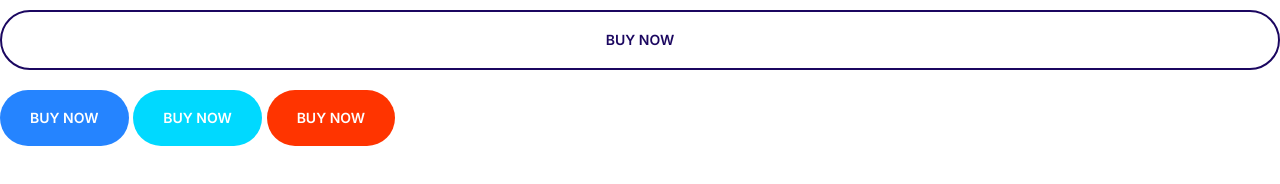
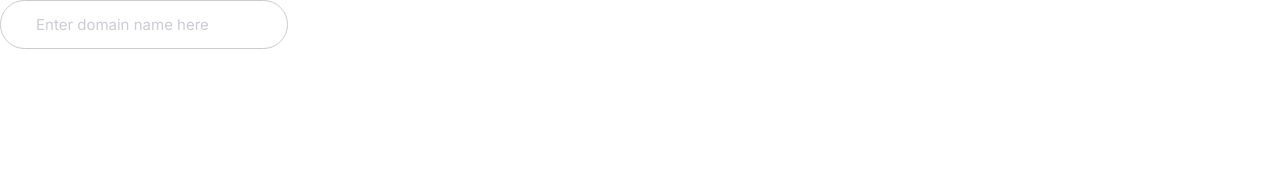
Before and after one commit to Coding-with-Echo/Echofied, a plain HTML site: page index.html in a window 1280 px wide. Drawn offline with Linux system fonts and the light colour scheme.

Commit message:
Building the input component

```diff
--- a/css/style.css
+++ b/css/style.css
@@ -233,3 +233,23 @@ p {
     font-size: 1.4rem;
   }
 }
+
+/* input */
+.input {
+  font-size: 2rem;
+  border-radius: 30px;
+  color: var(--color-headings);
+  padding: 1.5rem 3.5rem;
+  border: 1px solid #ccc;
+  outline: 0;
+}
+
+::placeholder {
+  color: #cdcbd7;
+}
+
+@media screen and (min-width: 1024px) {
+  .input {
+    font-size: 1.5rem;
+  }
+}
--- a/index.html
+++ b/index.html
@@ -15,9 +15,6 @@
     />
   </head>
   <body>
-    <button class="btn btn--inline btn--block">Buy Now</button>
-    <button class="btn btn--primary">Buy Now</button>
-    <button class="btn btn--secondary">Buy Now</button>
-    <button class="btn btn--accent">Buy Now</button>
+    <input class="input" type="text" placeholder="Enter domain name here" />
   </body>
 </html>
```
Also changed, not shown: components/input.html (added, +1 -0 lines).
